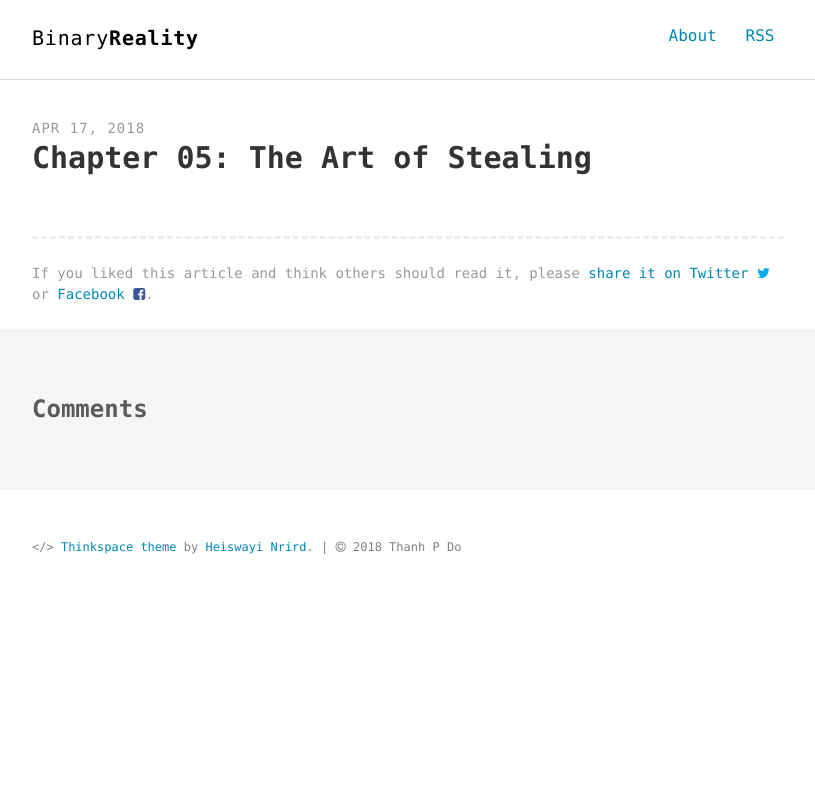
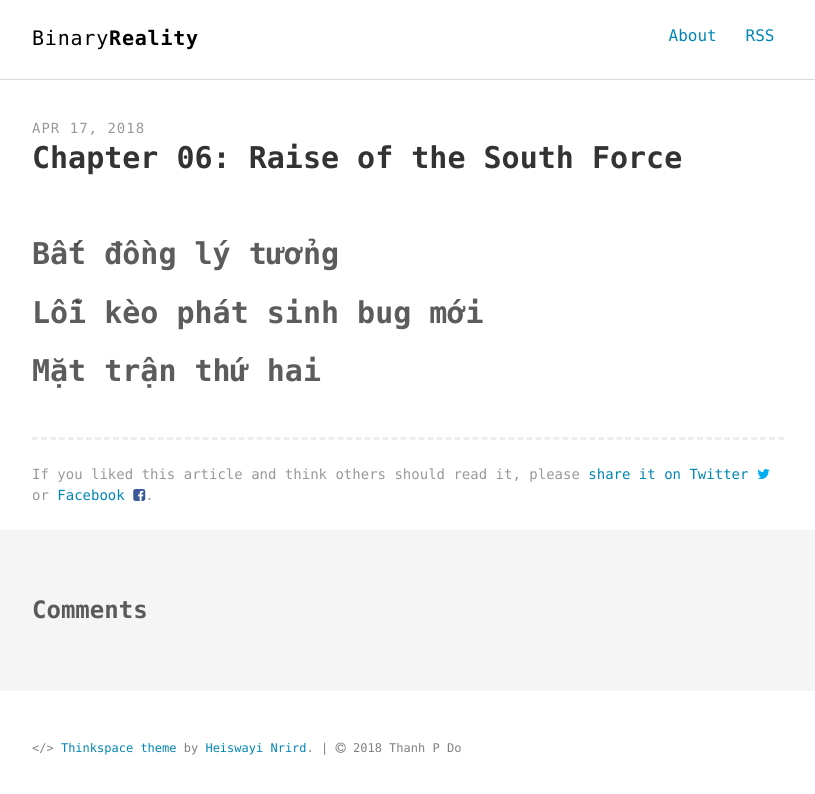
Before and after one commit to phuoc-thanh/phuoc-thanh.github.io, a Jekyll site: the page built from _posts/2018-04-17-chapter06-raise-of-the-south-force.md, in a window 1280 px wide. Shown: the top 794 px of the page, without its empty margins (232-1047 px from the left). Built offline with Jekyll 4.4.1, drawn with Linux system fonts in a browser that asks for light colours; comment, search, counter and statistics services are not loaded.

Commit message:
add chapter 06

```diff
--- a/_posts/2018-04-17-chapter06-raise-of-the-south-force.md
+++ b/_posts/2018-04-17-chapter06-raise-of-the-south-force.md
@@ -1,7 +1,13 @@
 ---
 layout: post
-title: "Chapter 05: The Art of Stealing"
+title: "Chapter 06: Raise of the South Force"
 comments: true
 description: "Nghệ thuật hắc ám - Phần 06: Thế lực miền Nam"
 keywords: "haskell, pure, functional, hijack, game, server"
 ---
+
+# Bất đồng lý tưởng
+
+# Lỗi kèo phát sinh bug mới
+
+# Mặt trận thứ hai
```
